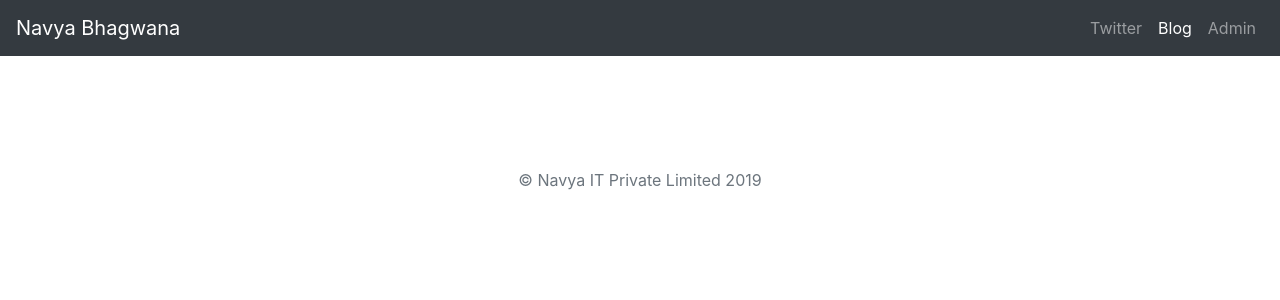
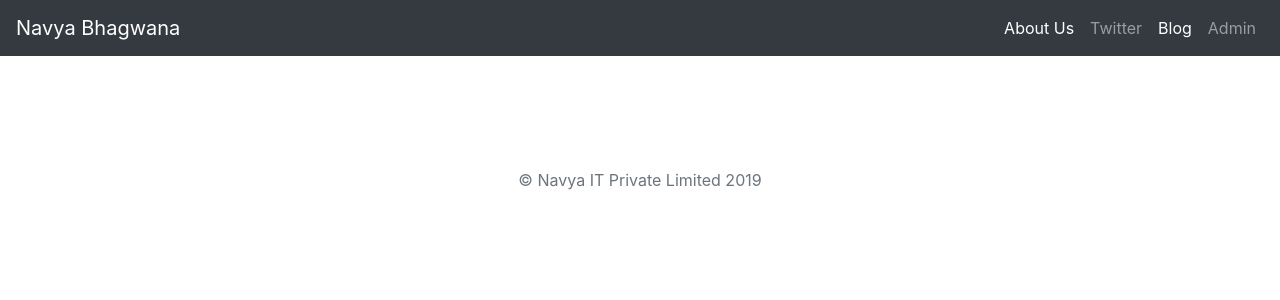
Before and after one commit to sandeepkumar15140/my_we_bsite, a Django app: page / in a window 1280 px wide. Shown: the top 300 px of the page. Run offline with Django 3.2, Linux system fonts and the light colour scheme; some libraries are stand-ins or nearby versions.

Commit message:
Final update

```diff
--- a/src/website_project/templates/home.html
+++ b/src/website_project/templates/home.html
@@ -31,6 +31,7 @@
             </button>
             <div class="collapse navbar-collapse" id="navbarNavAltMarkup">
                 <div class="navbar-nav ml-auto">
+                    <a class="nav-item nav-link active" href="#">About Us</a>
                     <a class="nav-item nav-link" href="https://twitter.com/SandyKumar15140">Twitter </a>
                     <a class="nav-item nav-link active" href="#">Blog</a>
                     <a class="nav-item nav-link" href="#">Admin</a>
--- a/src/website_project/website_project/views.py
+++ b/src/website_project/website_project/views.py
@@ -5,4 +5,4 @@ def home(request):
     return render(request, 'home.html')
 
 def us(request):
-    return HttpResponse("We are the world's best Diamond Merchants")
+    return render(request, 'about.html')
```
